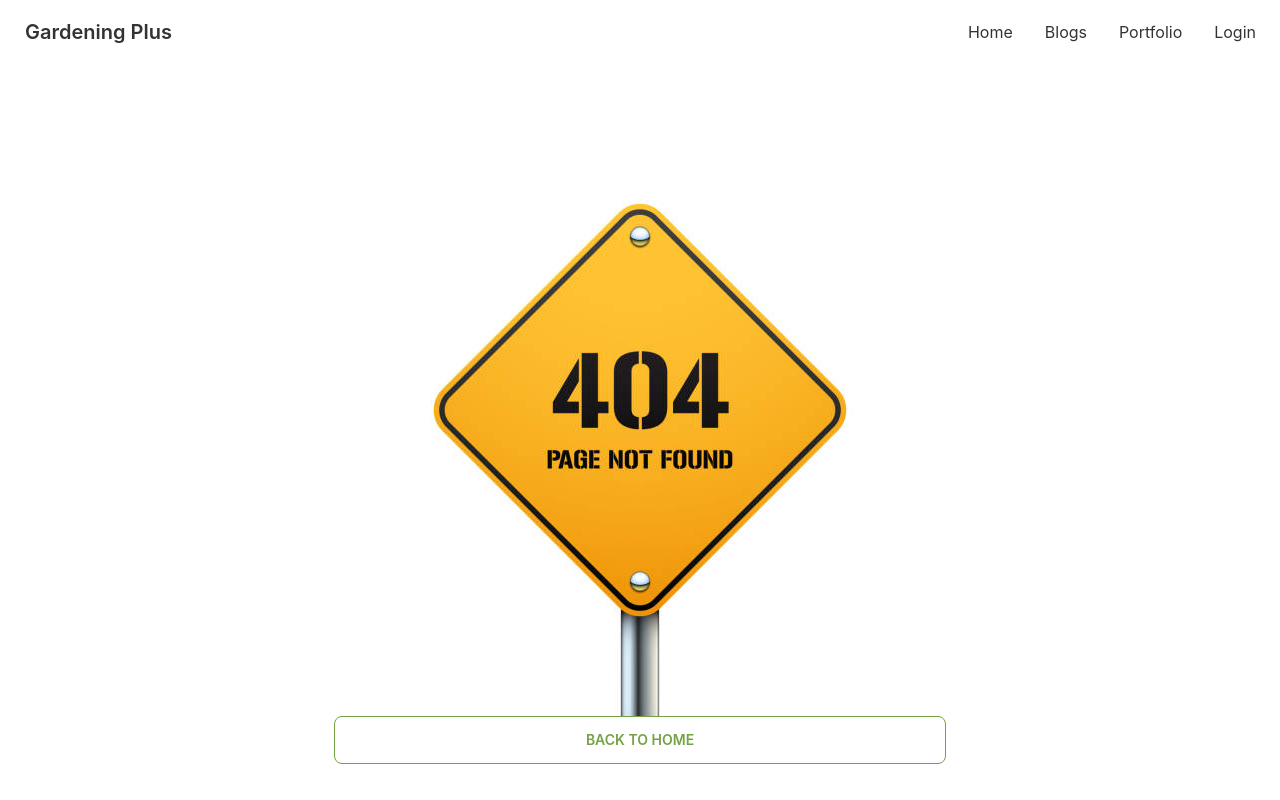
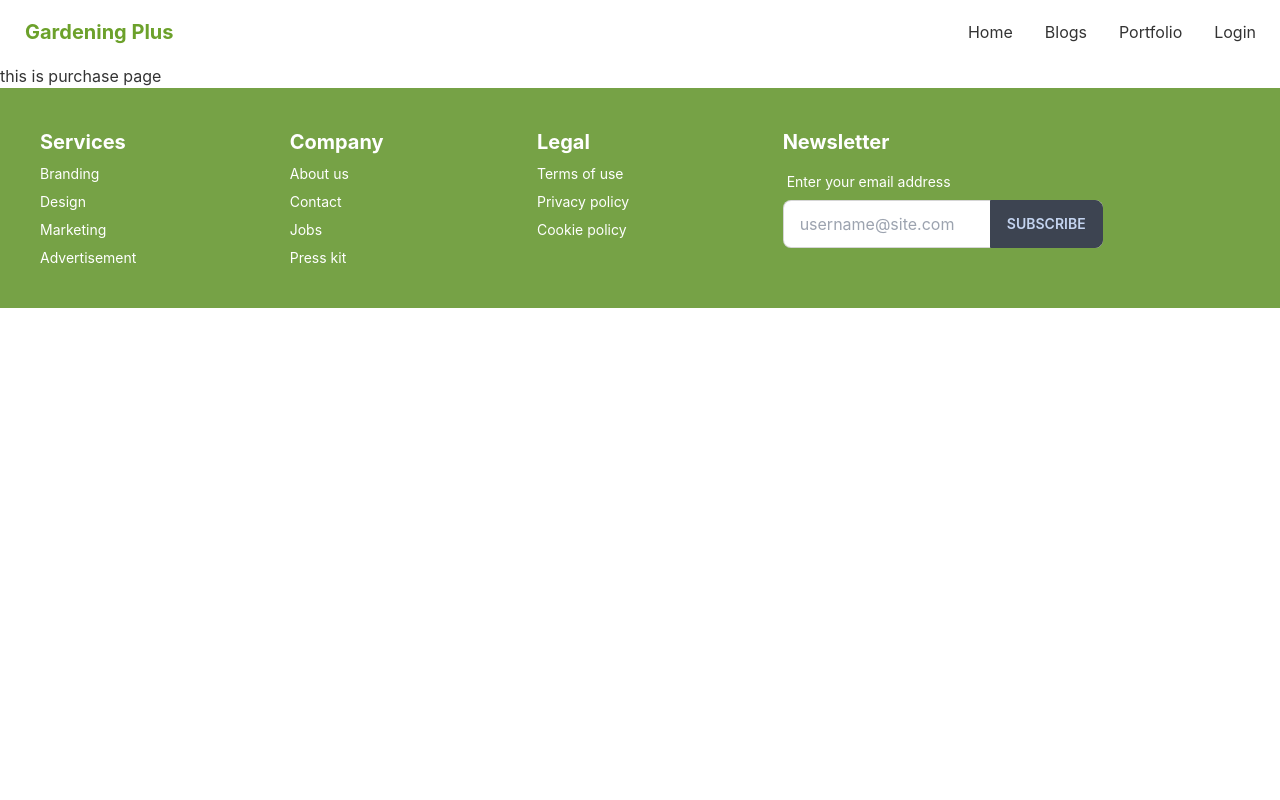
Before and after one commit to md-najmul-haque/gardening-tools-manufacturer-client-side, a React (Create React App) app: page /purchase in a window 1280 px wide. Shown: the top 800 px of the page. Built offline with nearby package versions, Linux system fonts and the light colour scheme; no server answers; the HTML template or start-up script is replaced by a standard one; what tw-elements would draw is missing.

Commit message:
purchase page added

```diff
--- a/src/App.js
+++ b/src/App.js
@@ -6,6 +6,7 @@ import Footer from './Pages/Shared/Footer/Footer';
 import NotFound from './Pages/NotFound/NotFound';
 import Login from './Pages/Login/Login/Login';
 import SignUp from './Pages/Login/SignUp/SignUp';
+import Purchase from './Pages/Purchase/Purchase';
 
 
 function App() {
@@ -14,6 +15,7 @@ function App() {
       <Navbar />
       <Routes>
         <Route path="/" element={<Home />} />
+        <Route path="/purchase" element={<Purchase />} />
         <Route path="/signup" element={<SignUp />} />
         <Route path="/login" element={<Login />} />
         <Route path="*" element={<NotFound />} />
--- a/src/Pages/Home/Tool/Tool.js
+++ b/src/Pages/Home/Tool/Tool.js
@@ -1,4 +1,5 @@
 import React from 'react';
+import { Link } from 'react-router-dom';
 
 const Tool = ({ product }) => {
     console.log(product)
@@ -13,10 +14,10 @@ const Tool = ({ product }) => {
                     <h2 class="card-title">{name}</h2>
                     <p>{description}</p>
                     <p>Price: $ {price}</p>
-                    <p>MOQ: {minimumOrderQuantity}</p>
-                    <p>Available Quantity: {available}</p>
+                    <p>MOQ: {minimumOrderQuantity} pcs</p>
+                    <p>Available Quantity: {available} pcs</p>
                     <div class="card-actions">
-                        <button class="btn btn-primary">Buy Now</button>
+                        <Link to='/purchase' class="btn btn-primary text-white">Buy Now</Link>
                     </div>
                 </div>
             </div>
--- a/src/Pages/Home/Tools/Tools.js
+++ b/src/Pages/Home/Tools/Tools.js
@@ -4,7 +4,7 @@ import Tool from '../Tool/Tool';
 const Tools = () => {
     const [products, setProducts] = useState([]);
     useEffect(() => {
-        fetch(`products.json`)
+        fetch(`http://localhost:5000/tools`)
             .then(res => res.json())
             .then(data => setProducts(data))
     }, [])
--- /dev/null
+++ b/src/Pages/Purchase/Purchase.js
@@ -0,0 +1,11 @@
+import React from 'react';
+
+const Purchase = () => {
+    return (
+        <div>
+            <h2>this is purchase page</h2>
+        </div>
+    );
+};
+
+export default Purchase;
--- a/src/Pages/Shared/Footer/Footer.js
+++ b/src/Pages/Shared/Footer/Footer.js
@@ -4,7 +4,7 @@ import { Link } from 'react-router-dom';
 
 const Footer = () => {
     return (
-        <footer style={{ color: 'white' }} class="footer bg-primary p-10 text-base-content">
+        <footer style={{ color: 'white' }} class="footer bg-accent p-10 text-base-content">
             <div>
                 <span class="text-xl font-bold text-white">Services</span>
                 <Link to='' class="link link-hover">Branding</Link>
--- a/src/Pages/Shared/Navbar/Navbar.js
+++ b/src/Pages/Shared/Navbar/Navbar.js
@@ -39,7 +39,7 @@ const Navbar = () => {
                         {menuItem}
                     </ul>
                 </div>
-                <Link to='/' class="btn btn-ghost normal-case text-xl">Gardening Plus</Link>
+                <Link to='/' class="btn btn-ghost normal-case text-primary font-bold text-xl">Gardening Plus</Link>
             </div>
             <div class="navbar-end hidden lg:flex">
                 <ul class="menu menu-horizontal p-0">
--- a/tailwind.config.js
+++ b/tailwind.config.js
@@ -7,7 +7,7 @@ module.exports = {
     themes: [
       {
         gardeningtheme: {
-          primary: "#76a246",
+          primary: "#6ca12b",
           secondary: "#84CC16",
           accent: "#76a246",
           neutral: "#3d4451",
```
